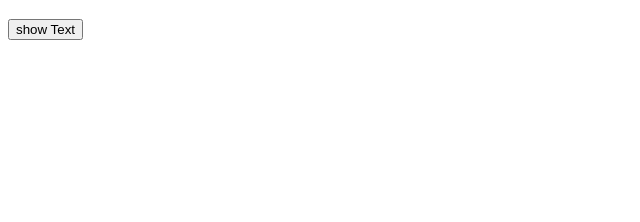
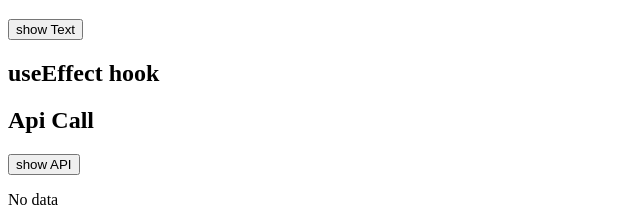
Before and after one commit to biancavlz/component-catalog, a React (Create React App) app: page / in a window 1280 px wide. Shown: the part 2460-2682 px from the top of the page, without its empty margins (0-640 px from the left). Before the commit the page ends 2508 px from the top, so only its background shows below. Built offline with nearby package versions, Linux system fonts and the light colour scheme; no server answers.

Commit message:
useEffect - Api call

```diff
--- a/src/App.js
+++ b/src/App.js
@@ -18,6 +18,7 @@ import TodoList from "./components/hooks/useState/TodoList";
 import UserProfileForm from "./components/hooks/useState/UserProfileForm";
 import Steps from "./components/hooks/useState/Steps";
 import Visibility from "./components/hooks/useState/Visibility";
+import ApiCall from "./components/hooks/useEffect/ApiCall";
 
 function App() {
   return (
@@ -124,6 +125,13 @@ function App() {
           <Visibility />
         </HeaderCard>
       </section>
+
+      <section>
+        <h1>useEffect hook</h1>
+        <HeaderCard text={"Api Call"}>
+          <ApiCall />
+        </HeaderCard>
+      </section>
     </div>
   );
 }
--- /dev/null
+++ b/src/components/hooks/useEffect/ApiCall.js
@@ -0,0 +1,35 @@
+import { useEffect, useState } from "react";
+
+function ApiCall() {
+  const [data, setData] = useState(null);
+  const [isVisible, setIsVisisble] = useState(false);
+
+  function toggleHandler() {
+    setIsVisisble((prev) => !prev);
+  }
+
+  useEffect(() => {
+    fetch("https://jsonplaceholder.typicode.com/posts").then((response) =>
+      response
+        .json()
+        .then((data) => setData(data))
+        .catch((error) => console.error("Error fetching data", error)),
+    );
+  }, []);
+
+  return (
+    <div>
+      <button onClick={toggleHandler}>
+        {isVisible ? "hide API" : "show API"}
+      </button>
+
+      {data && isVisible ? (
+        <pre>{JSON.stringify(data, null, 2)}</pre>
+      ) : (
+        <p>No data</p>
+      )}
+    </div>
+  );
+}
+
+export default ApiCall;
```
